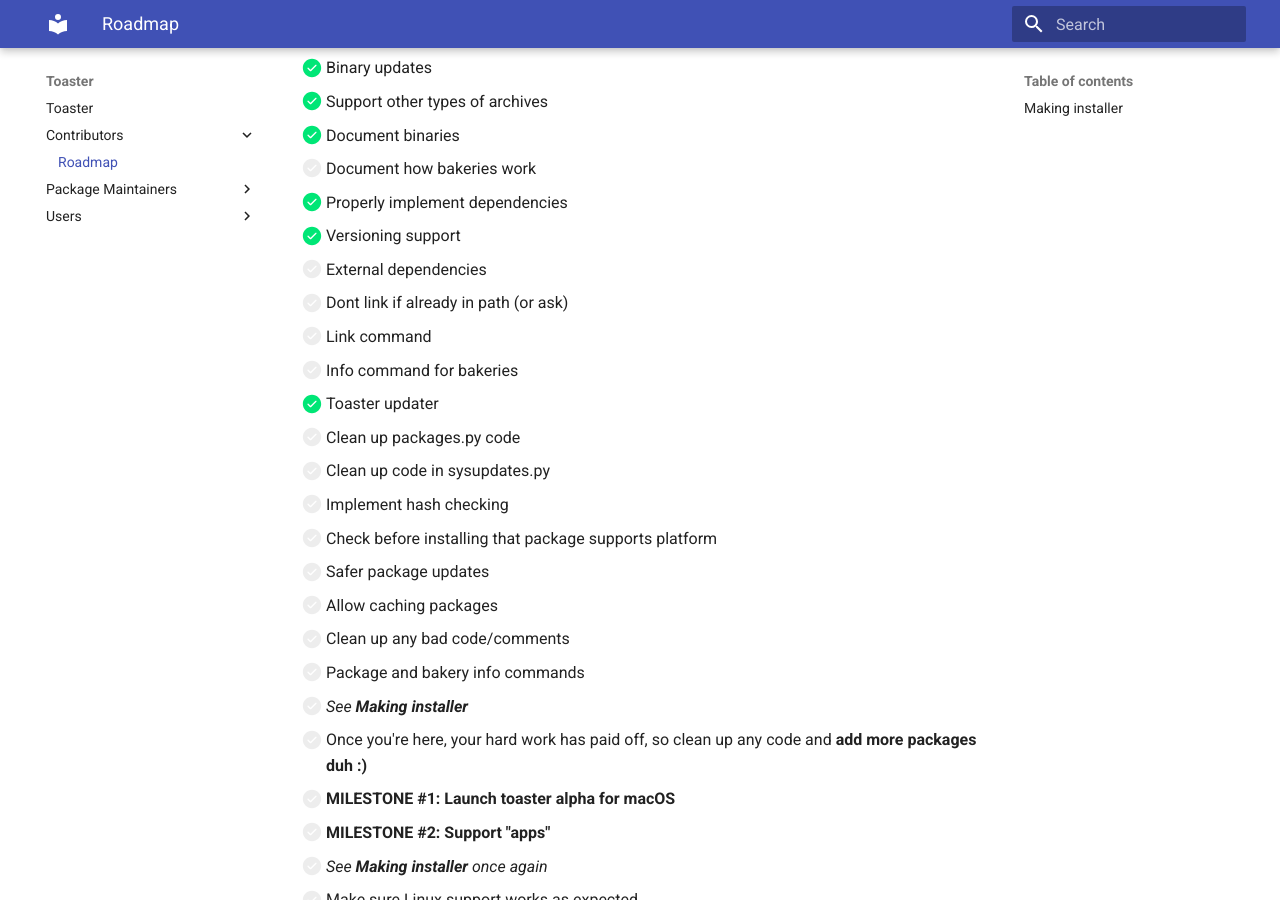
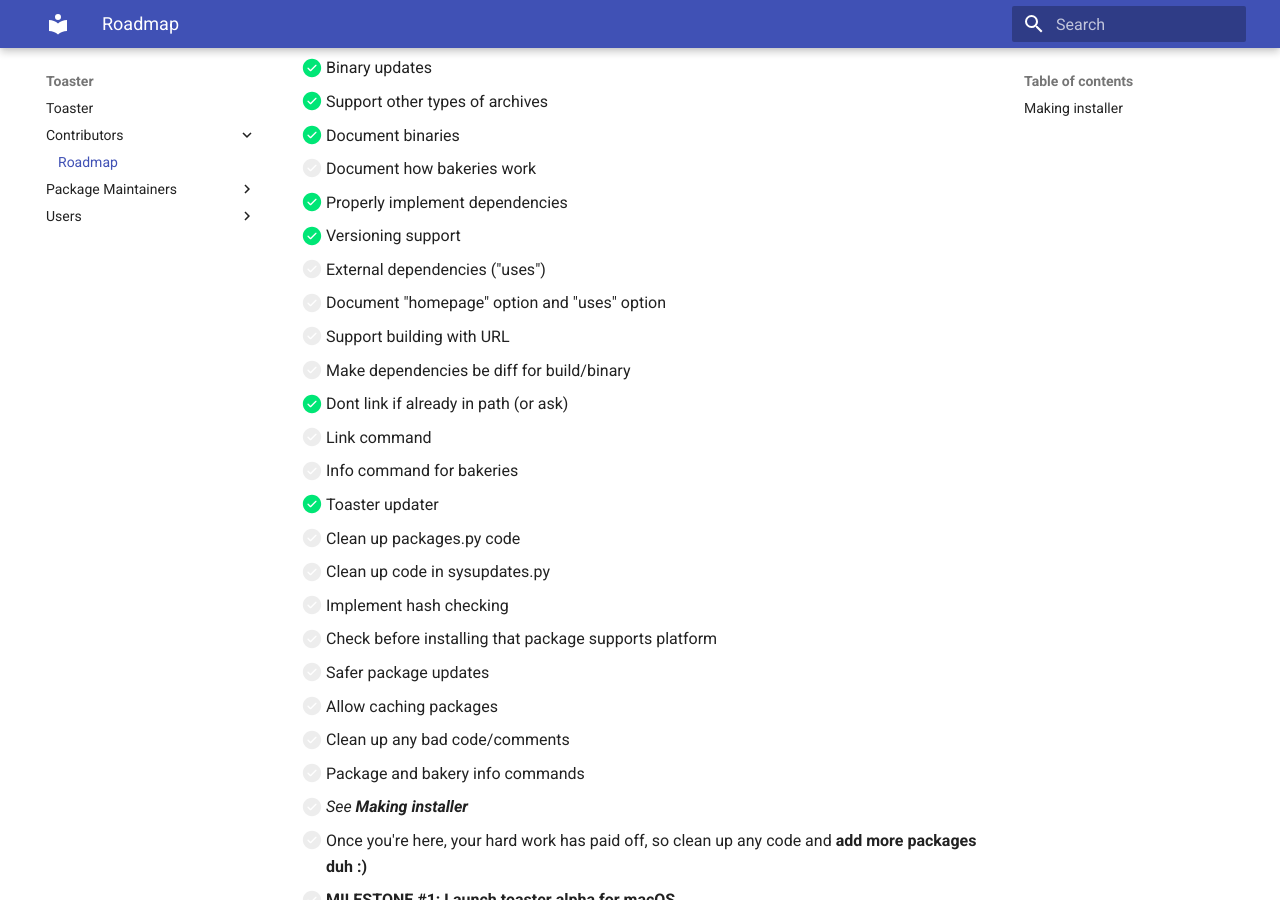
Before and after one commit to lovebagels/toaster, an MkDocs documentation site: the page built from docs/Contributors/roadmap.md, in a window 1280 px wide and 900 px high, scrolled down 553 px. Built offline with MkDocs 1.6.1 and Material for MkDocs 9.7.7, drawn with Linux system fonts in a browser that asks for light colours.

Commit message:
Updated roadmap

```diff
--- a/docs/Contributors/roadmap.md
+++ b/docs/Contributors/roadmap.md
@@ -18,8 +18,11 @@
 - [ ] Document how bakeries work
 - [x] Properly implement dependencies
 - [x] Versioning support
-- [ ] External dependencies
-- [ ] Dont link if already in path (or ask)
+- [ ] External dependencies ("uses")
+- [ ] Document "homepage" option and "uses" option
+- [ ] Support building with URL
+- [ ] Make dependencies be diff for build/binary
+- [x] Dont link if already in path (or ask)
 - [ ] Link command
 - [ ] Info command for bakeries
 - [x] Toaster updater
```
